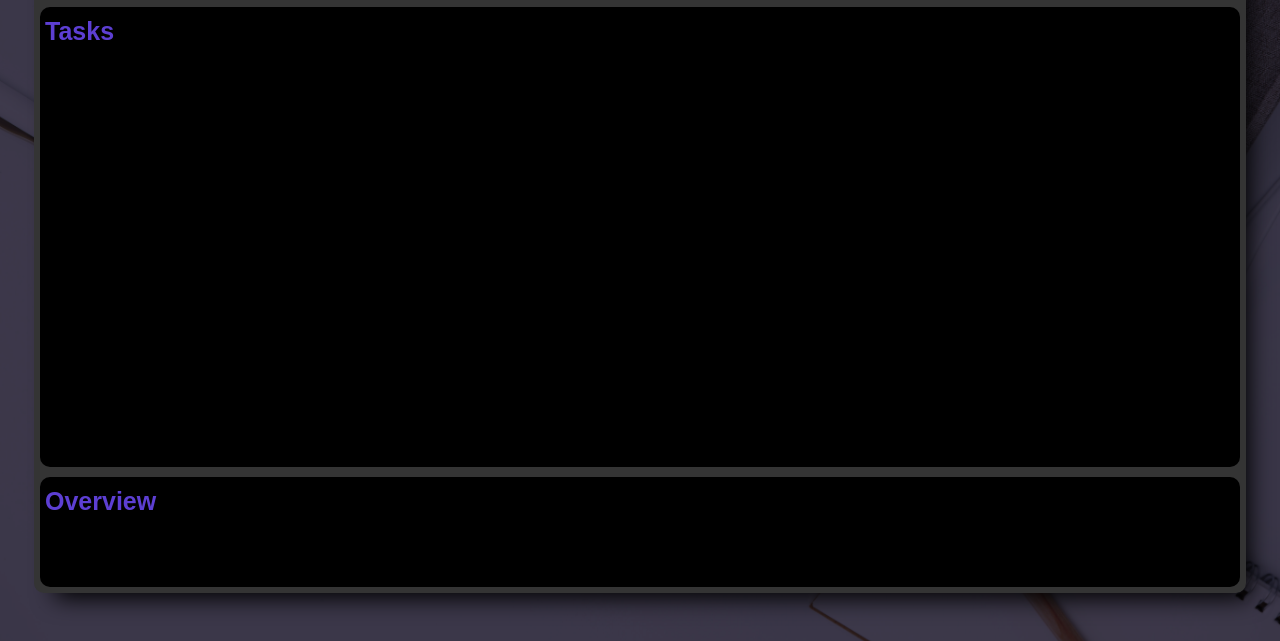
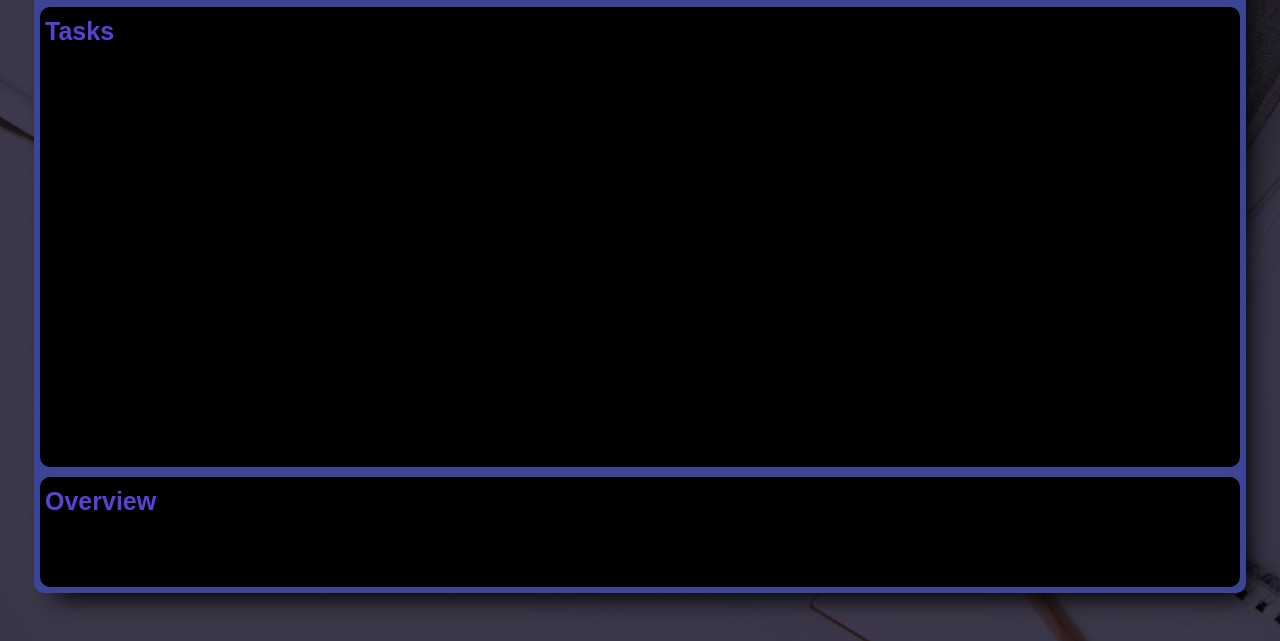
Before and after one commit to SinethMendis/todo-list-app, a plain HTML site: page docs/index.html in a window 1280 px wide. Shown: the part 159-800 px from the top of the page. Drawn offline with Linux system fonts and the light colour scheme.

Commit message:
Container colour tweak

```diff
--- a/docs/style.css
+++ b/docs/style.css
@@ -36,7 +36,7 @@ html, body {
 }
 
 .container {
-    background-color: #343434;
+    background-color: #3b4495;
 
     flex-basis: 600px;
     width: 1200px;
```
